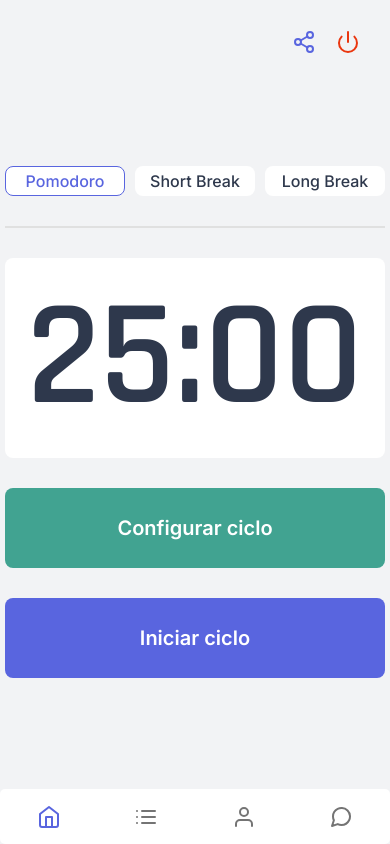
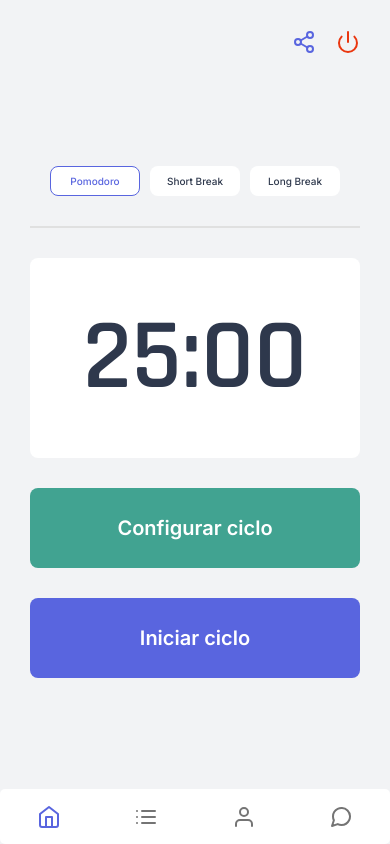
Before and after one commit to Ed-Games/anydoro, a Next.js app: page /rooms/1 in a window 390 px wide. Built offline with nearby package versions, Linux system fonts and the light colour scheme; no server answers; the database is empty; sample sign-in values are in the browser's storage.

Commit message:
update: added responsivity to the pomodoro container

```diff
--- a/src/components/Pomodoro/styles.module.scss
+++ b/src/components/Pomodoro/styles.module.scss
@@ -4,11 +4,14 @@
   align-items: center;
   justify-content: center;
   max-width: 400px;
+  width: 100%;
   gap: 30px;
 
   .tabs{
     display: flex;
     flex-direction: row;
+    align-items: center;
+    justify-content: center;
     width: 100%;
     gap: 10px;
 
@@ -78,4 +81,19 @@
     height: 80px;
     font-weight: 600;
   }
+
+  @media(max-width: 430px){
+    .timer{
+      span{
+        font-size: 100px;
+      }
+    }
+
+    .tabs{
+      button {
+        width: 90px;
+        font-size: 10px;
+      }
+    }
+  }
 }
```
